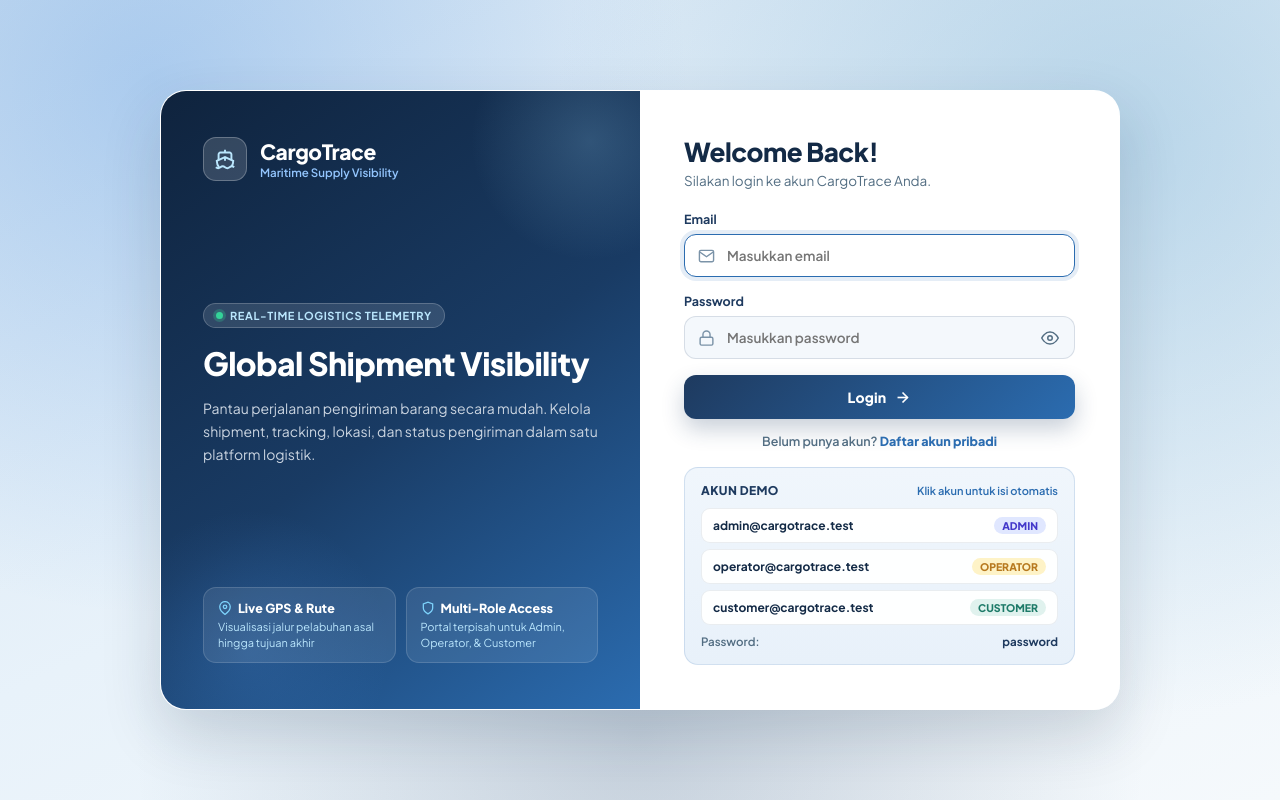
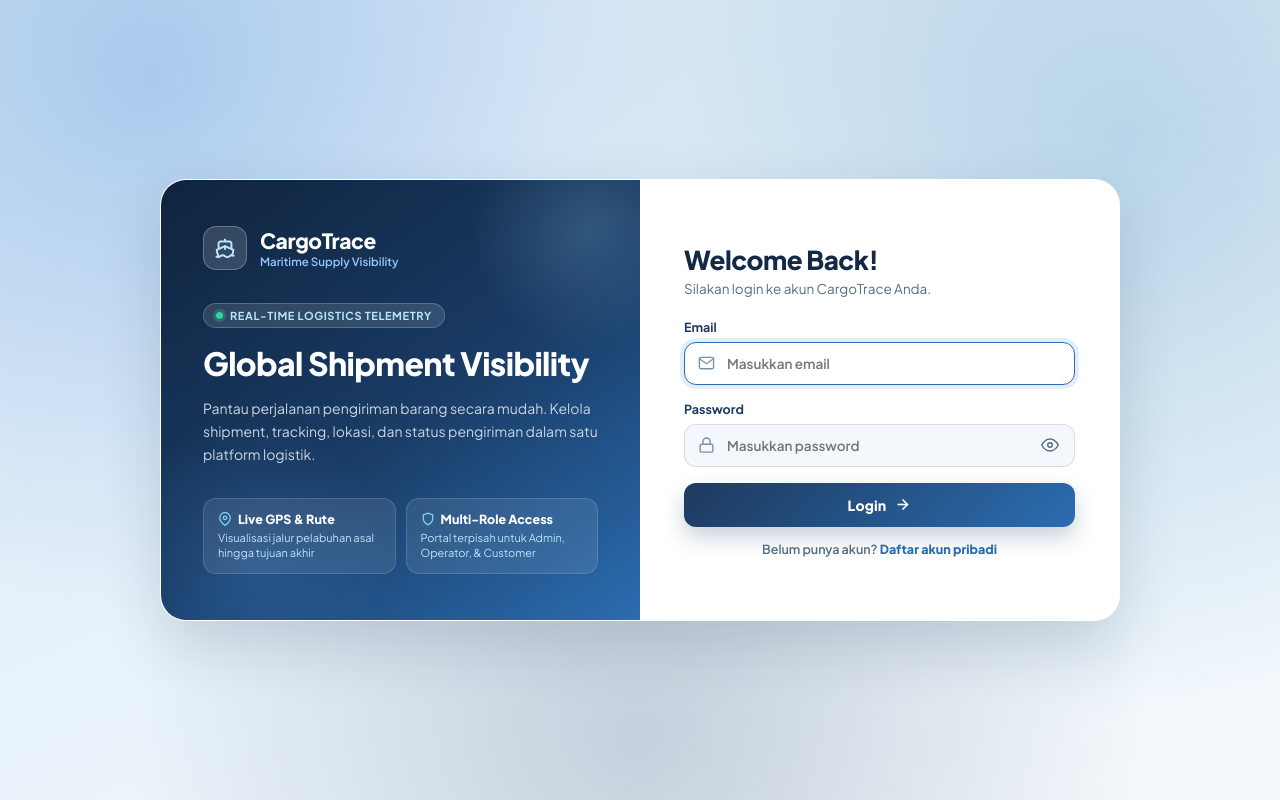
Before and after one commit to mahzalenasarita870-bit/CargoTrace_Laravel, a Laravel app: page /login in a window 1280 px wide. Run offline with Laravel 12, Linux system fonts and the light colour scheme.

Commit message:
Update login view, user emails, and README for submission

```diff
--- a/postman/collections/CargoTrace API Tests/DELETE Shipment.request.yaml
+++ b/postman/collections/CargoTrace API Tests/DELETE Shipment.request.yaml
@@ -1,6 +1,6 @@
 $kind: http-request
 description: ""
-url: "{{base_url}}/api/shipments/90001"
+url: "{{base_url}}/api/shipments/60001"
 method: DELETE
 headers:
   Accept: application/json
--- a/postman/collections/CargoTrace API Tests/PUT Shipment.request.yaml
+++ b/postman/collections/CargoTrace API Tests/PUT Shipment.request.yaml
@@ -1,6 +1,6 @@
 $kind: http-request
 description: ""
-url: "{{base_url}}/api/shipments/90001"
+url: "{{base_url}}/api/shipments/60001"
 method: PUT
 headers:
   Accept: application/json
--- a/resources/views/auth/login.blade.php
+++ b/resources/views/auth/login.blade.php
@@ -366,92 +366,6 @@
             text-decoration: underline;
         }
 
-        /* ================= DEMO ACCOUNTS BOX ================= */
-        .demo-box {
-            margin-top: 18px;
-            padding: 15px 16px;
-            border-radius: 14px;
-            background: linear-gradient(180deg, #F0F6FC 0%, #E8F1FA 100%);
-            border: 1px solid rgba(43, 108, 176, 0.16);
-        }
-
-        .demo-header {
-            display: flex;
-            justify-content: space-between;
-            align-items: center;
-            gap: 8px;
-            margin-bottom: 10px;
-        }
-
-        .demo-title {
-            font-size: 12px;
-            font-weight: 800;
-            color: var(--navy-primary);
-            text-transform: uppercase;
-            letter-spacing: 0.4px;
-        }
-
-        .demo-hint {
-            font-size: 11px;
-            font-weight: 600;
-            color: var(--ocean-blue);
-        }
-
-        .demo-list {
-            display: flex;
-            flex-direction: column;
-            gap: 6px;
-        }
-
-        .demo-btn {
-            width: 100%;
-            display: flex;
-            justify-content: space-between;
-            align-items: center;
-            gap: 8px;
-            padding: 8px 11px;
-            border-radius: 9px;
-            background: rgba(255, 255, 255, 0.95);
-            border: 1px solid rgba(30, 58, 95, 0.09);
-            cursor: pointer;
-            text-align: left;
-            transition: all 0.16s ease;
-        }
-
-        .demo-btn:hover {
-            background: #ffffff;
-            border-color: var(--ocean-blue);
-            transform: translateX(2px);
-        }
-
-        .demo-role {
-            font-size: 10.5px;
-            font-weight: 800;
-            padding: 2px 8px;
-            border-radius: 999px;
-            text-transform: uppercase;
-            flex-shrink: 0;
-        }
-
-        .demo-role.admin    { background: var(--indigo-bg); color: var(--indigo-badge); }
-        .demo-role.operator { background: var(--amber-bg); color: var(--amber-warn); }
-        .demo-role.customer { background: var(--teal-bg); color: var(--teal-pos); }
-
-        .demo-email {
-            font-size: 12px;
-            font-weight: 700;
-            color: var(--navy-deep);
-        }
-
-        .demo-pw-note {
-            margin-top: 9px;
-            font-size: 11.5px;
-            color: var(--text-muted);
-            font-weight: 600;
-            display: flex;
-            justify-content: space-between;
-        }
-
         @media (max-width: 820px) {
             .ct-login-wrapper {
                 flex-direction: column;
@@ -603,47 +517,11 @@
             Belum punya akun? <a href="{{ route('register') }}">Daftar akun pribadi</a>
         </div>
 
-        <div class="demo-box">
-            <div class="demo-header">
-                <span class="demo-title">Akun Demo</span>
-                <span class="demo-hint">Klik akun untuk isi otomatis</span>
-            </div>
-
-            <div class="demo-list">
-                <button type="button" class="demo-btn" onclick="fillDemo('admin@cargotrace.test')">
-                    <span class="demo-email">admin@cargotrace.test</span>
-                    <span class="demo-role admin">Admin</span>
-                </button>
-
-                <button type="button" class="demo-btn" onclick="fillDemo('operator@cargotrace.test')">
-                    <span class="demo-email">operator@cargotrace.test</span>
-                    <span class="demo-role operator">Operator</span>
-                </button>
-
-                <button type="button" class="demo-btn" onclick="fillDemo('customer@cargotrace.test')">
-                    <span class="demo-email">customer@cargotrace.test</span>
-                    <span class="demo-role customer">Customer</span>
-                </button>
-            </div>
-
-            <div class="demo-pw-note">
-                <span>Password:</span>
-                <strong style="color: var(--navy-primary);">password</strong>
-            </div>
-        </div>
-
     </div>
 
 </div>
 
 <script>
-    function fillDemo(email) {
-        const emailInput = document.getElementById('email');
-        const passInput  = document.getElementById('password');
-        if (emailInput) emailInput.value = email;
-        if (passInput)  passInput.value  = 'password';
-    }
-
     function togglePassword() {
         const passInput = document.getElementById('password');
         if (!passInput) return;
```
Also changed, not shown: database/seeders/DatabaseSeeder.php (+8 -18 lines).
